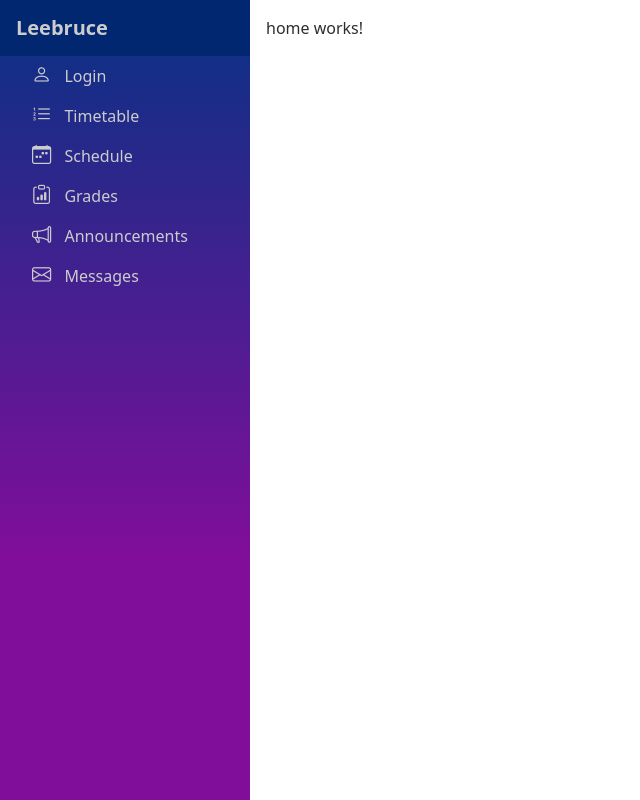
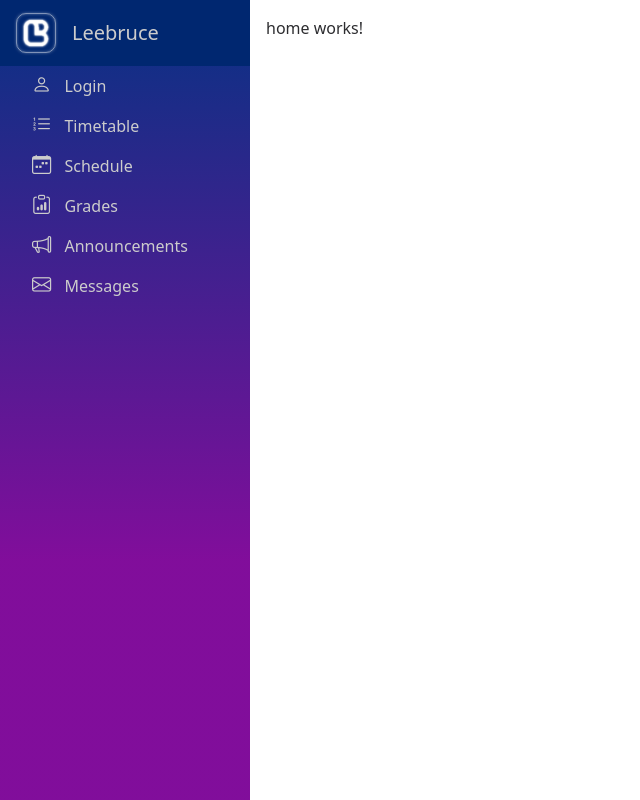
Before and after one commit to xeorast/LeebruceV2, an Angular app in the folder src/Leebruce/Leebruce.AngularClient/: page / in a window 1280 px wide. Shown: the whole page, without its empty margins (0-640 px from the left). Built offline with nearby package versions, Linux system fonts and the light colour scheme.

Commit message:
added logo to navbar

```diff
--- a/src/Leebruce/Leebruce.AngularClient/src/app/nav-menu/nav-menu.component.html
+++ b/src/Leebruce/Leebruce.AngularClient/src/app/nav-menu/nav-menu.component.html
@@ -1,8 +1,11 @@
-<div class="top-row navbar navbar-dark">
+<div class="top-row navbar navbar-dark px-3">
     <a class="navbar-brand"
         [routerLinkActive]="['link-active']"
         [routerLinkActiveOptions]="{ exact: true }"
         [routerLink]="['/']">
+        <div class="navbar-logo">
+            <img src="assets/icon-mono-64-narrow.png" alt="Brand Logo by FD" />
+        </div>
         <span>Leebruce</span>
     </a>
 
--- a/src/Leebruce/Leebruce.AngularClient/src/app/nav-menu/nav-menu.component.scss
+++ b/src/Leebruce/Leebruce.AngularClient/src/app/nav-menu/nav-menu.component.scss
@@ -1,5 +1,41 @@
 :host {
     color: var(--light-color);
+}
+
+.top-row {
+    background-color: hsl(219, 91%, 15%);
+
+    @media(prefers-color-scheme: light) {
+        background-color: hsl(219, 100%, 22%);
+    }
+}
+
+.navbar-brand {
+    margin-right: 1rem;
+    display: flex;
+    align-items: center;
+
+    .navbar-logo {
+        height: 2em;
+        padding: 5px;
+        border: 1px solid rgba(255, 255, 255, 0.5);
+        border-radius: 10px;
+        box-shadow: 0 0 4px -2px white, 0 0 4px -2px white inset;
+
+        img {
+            height: 100%;
+            scale: 1;
+            filter: drop-shadow(0 0 1px white);
+            vertical-align: baseline;
+        }
+    }
+
+    span {
+        font-size: 1.25rem;
+        margin-left: 1rem;
+        font-weight: 400;
+        line-height: 30px;
+    }
 }
 
 a {
@@ -29,19 +65,6 @@ li>a {
     align-items: baseline;
 }
 
-.top-row {
-    background-color: hsl(219, 91%, 15%);
-    display: flex;
-    align-items: center;
-    justify-content: space-between;
-    padding-right: 1rem;
-    padding-left: 1rem;
-
-    @media(prefers-color-scheme: light) {
-        background-color: hsl(219, 100%, 22%);
-    }
-}
-
 .bi {
     margin-right: 1.5ch;
 
```
Also changed, not shown: src/Leebruce/Leebruce.AngularClient/src/assets/icon-mono-64-narrow.png (added).
